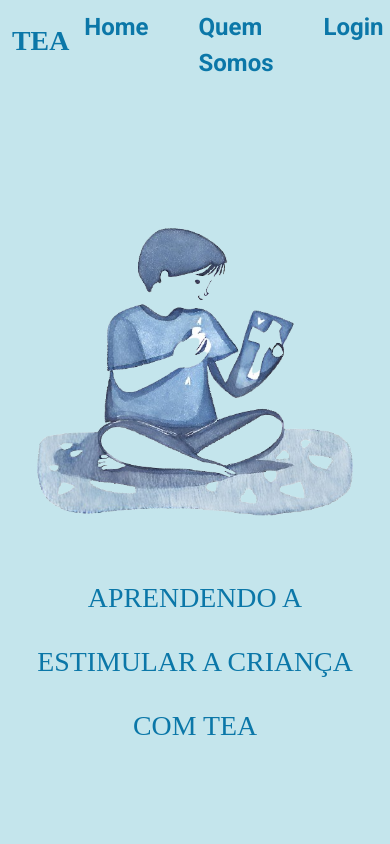
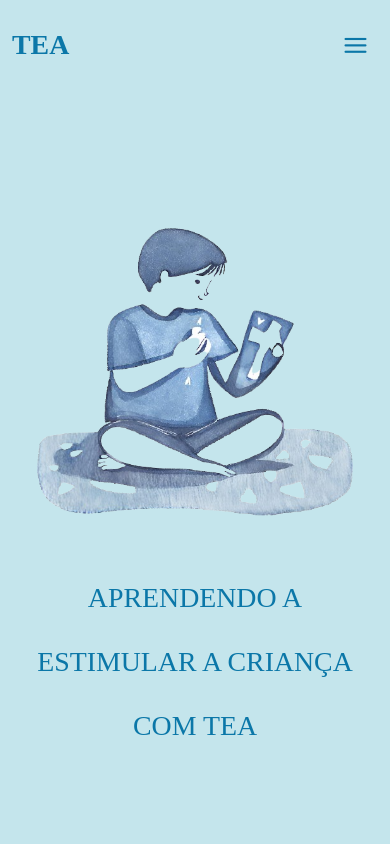
Before and after one commit to rafaeldocarmo/TEA-SITE, a React (Create React App) app in the folder front/: page / in a window 390 px wide. Shown: the top 844 px of the page. Built offline with nearby package versions, Linux system fonts and the light colour scheme; a web font is replaced by a local one.

Commit message:
feat: header hamburguer

```diff
--- a/front/src/App.js
+++ b/front/src/App.js
@@ -15,11 +15,13 @@ function App() {
       <BrowserRouter>
         <Header />
         <ToastContainer />
-        <Routes>
-          <Route path="/" element={<Home />} />
-          <Route path="/atividades/:slug" element={<Atividade />} />
-          <Route path="/login" element={<Login />} />
-        </Routes>
+        <main>
+          <Routes>
+            <Route path="/" element={<Home />} />
+            <Route path="/atividades/:slug" element={<Atividade />} />
+            <Route path="/login" element={<Login />} />
+          </Routes>
+        </main>
         <Footer />
       </BrowserRouter>
     </PrimeReactProvider>
--- a/front/src/components/header.js
+++ b/front/src/components/header.js
@@ -1,15 +1,31 @@
 import '../styles/App.scss'
-import React from 'react'
+import React, { useRef } from 'react'
 import Container from 'react-bootstrap/Container';
 import { Link } from 'react-router-dom';
+import { Button } from 'primereact/button';
+import { Menu } from 'primereact/menu';
 
 
 const Header = (props) => {
-
+  const menuRight = useRef(null);
+  const items = [
+    {
+        label: 'Home',
+        url: '/'
+    },
+    {
+        label: 'Quem Somos',
+        url: '/'
+    },
+    {
+        label: 'Login',
+        url: '/login'
+    },
+  ];
   return (
     <>
       <header>
-          <Container className='header-content'>
+          <Container className='header-content header-desktop'>
             <h1>TEA</h1>
             <div>
               <Link className='header-item' to="/">Home</Link>
@@ -17,37 +33,12 @@ const Header = (props) => {
               <Link className='header-item' to="/login">Login</Link>
             </div>
           </Container>
+          <Container className='header-content header-mobile'>
+            <h1>TEA</h1>
+            <Menu model={items} popup ref={menuRight} id="popup_menu_right" className='menu-hamb' />
+            <Button icon="pi pi-bars" className="mr-2" unstyled onClick={(event) => menuRight.current.toggle(event)} />
+          </Container>
       </header>
-      {/* <header className='menu-hamburguer'>
-        {!openMenu && (<div className='menu-hamburguer-button' onClick={() => {setOpenMenu(true)}}></div>)}
-        {openMenu && (<div className='menu-hamburguer-button-close' onClick={() => {setOpenMenu(false)}}></div>)}
-        <Container className={openMenu ? 'menu-hamburguer-content menu-open' : 'menu-hamburguer-content '}>
-            {!isHome && (
-              <>
-              <Link className='header-item' to="/" onClick={() => {setOpenMenu(false)}}>
-                Home
-              </Link>
-              </>
-            )}
-            <Link className='header-item' to="/filmes" onClick={() => {setOpenMenu(false)}}>Filmes</Link>
-            <Link className='header-item' to="/series" onClick={() => {setOpenMenu(false)}}>Séries</Link>
-            <Link className='header-item' to="/livros" onClick={() => {setOpenMenu(false)}}>Livros</Link>
-            <Link className='header-item' to="/avaliacoes" onClick={() => {setOpenMenu(false)}}>Avaliações</Link>
-            <Link className='header-item' to="/membros" onClick={() => {setOpenMenu(false)}}>Membros</Link>
-            {!(userLoggedIn || adminLoggedIn) && (<>
-              <h4 onClick={() => {setOpenMenu(false); props.clickLogin()}}>Login</h4>
-            </>)}
-            {(userLoggedIn) && (<>
-              <Link className='header-item' to={'/usuario/' + userLoggedIn} onClick={() => {setOpenMenu(false)}}>Perfil</Link>
-            </>)}
-            {(adminLoggedIn) && (<>
-              <Link className='header-item' to={'/usuario/' + adminLoggedIn} onClick={() => {setOpenMenu(false)}}>Perfil</Link>
-            </>)}
-            {(userLoggedIn || adminLoggedIn) && (<>
-              <Link className='header-item' onClick={handleGetOut} >Sair</Link>
-            </>)}
-          </Container>
-      </header> */}
     </>
   )
 }
--- a/front/src/pages/atividade.js
+++ b/front/src/pages/atividade.js
@@ -43,16 +43,20 @@ const Atividade = () => {
   return (
     <div className="activies">
 
+        <div className="next-prev-buttons">
           <Button
-          label="Anterior"
+            label="<- Anterior"
+            unstyled
             onClick={goToPreviousActivity}
           />
           <Button
-          label="Próxima"
+            label="Próxima ->"
+            unstyled
             onClick={goToNextActivity}
           />
+        </div>
 
-        <h2><Link to='/#section'>{currentCategory}</Link> - {currentActivity.nome}</h2>
+        <h2><Link className="current-hability" to='/#section'>{currentCategory}</Link>: {currentActivity.nome}</h2>
 
         <div className="activies-grid">
           <div className="box">
@@ -77,9 +81,9 @@ const Atividade = () => {
           </div>}
         </div>
 
-        <div className='img-div'>
+        {/* <div className='img-div'>
             <img src={login} alt='criança brincando' />
-        </div>
+        </div> */}
     </div>
   )
 }
--- a/front/src/pages/home.js
+++ b/front/src/pages/home.js
@@ -43,11 +43,6 @@ function Home() {
       console.log("data", calcularProgresso(sequenciaEscolhida))
       setSequenciaEscolhidaBack(prepareDataForBackend(sequenciaEscolhida))
   }, [sequenciaEscolhida]);
-  // useEffect(() => {
-  //     console.log("data", parseBackendData(sequenciaEscolhidaBack))
-  // }, [sequenciaEscolhidaBack]);
-
-
 
 
   const accordionHeader = (text) => {
@@ -135,7 +130,7 @@ function Home() {
               <table>
                 <thead>
                   <td>
-                    Agenda de atividades
+                    Agenda de Atividades
                     <i className="question pi pi-question-circle"
                     data-pr-tooltip ="Para montar sua agenda semanal, clique no ícone de mais (+) ao lado da semana e escolha as atividades que deseja adicionar. Fácil e rápido!"
                     data-pr-position="left"
@@ -163,7 +158,7 @@ function Home() {
               <table>
                 <thead>
                   <td>
-                    Agenda de atividades
+                    Agenda de Atividades
                     <i className="question pi pi-question-circle"
                     data-pr-tooltip ="Para montar sua agenda semanal, clique no ícone de mais (+) ao lado da semana e escolha as atividades que deseja adicionar. Fácil e rápido!"
                     data-pr-position="left"
--- a/front/src/styles/App.scss
+++ b/front/src/styles/App.scss
@@ -13,6 +13,10 @@ body{
   height: 100%;
   min-height: 100vh;
   position: relative;
+  margin: auto;
+}
+
+main{
   max-width: 1200px;
   margin: auto;
 }
@@ -57,7 +61,25 @@ header{
       }
     }
   }
+  .header-mobile{
+    display: none;
 
+    h1{
+      margin-bottom: 0;
+    }
+
+    button{
+      display: flex;
+      justify-content: center;
+      align-items: center;
+      background: none;
+      border: none;
+      color: #0b77a8;
+      span{
+        font-size: 22px;
+      }
+    }
+  }
 
   @media screen and (max-width: 768px) {
     h4, .header-item{
@@ -65,6 +87,44 @@ header{
     }
     .header-content{
       gap: 15px;
+    }
+    .header-desktop{
+      display: none;
+    }
+    .header-mobile{
+      display: flex;
+    }
+  }
+}
+
+.menu-hamb{
+  width: auto;
+  border-radius: 8px;
+  background-color: #0b77a8;
+  z-index: 9999 !important;
+  ul{
+    padding-left: 0;
+    padding: 10px;
+    margin-bottom: 0;
+    li .p-menuitem-content .p-menuitem-link span{
+      color: #c4e5ec;
+      font-weight: bold;
+    }
+
+    li .p-menuitem-link{
+      text-decoration: none;
+      color: #0b77a8;
+    }
+
+    li .p-menuitem-content:hover{
+      background: white;
+      color: #0b77a8;
+      .p-menuitem-link span{
+        color: #0b77a8;
+      }
+    }
+    li:hover{
+      color: #0b77a8;
     }
   }
 }
@@ -255,11 +315,32 @@ footer{
 .activies{
   padding: 30px;
 
-  h2{
+  h2, .current-hability{
+    text-decoration: none;
     color: #0b77a8;
     font-weight: bold;
     font-size: 30px;
     margin-bottom: 20px;
+  }
+
+  .next-prev-buttons{
+    display: flex;
+    justify-content: space-between;
+    align-items: center;
+    width: 100%;
+    margin-bottom: 30px;
+
+    button{
+      background: none !important;
+      border: none;
+      color: #0b77a8;
+      font-weight: bold;
+      // width: 22px;
+      span{
+        padding: 5px;
+        border-bottom: 1px solid #0b77a8;
+      }
+    }
   }
 
   .box{
@@ -283,6 +364,10 @@ footer{
       grid-auto-flow: column;
       grid-auto-rows: min-content;
       gap: 10px;
+      @media (max-width: 900px) {
+        grid-template-columns: 1fr;
+        grid-auto-flow: row;
+      }
   }
 }
 
```
Lines whose indentation alone changed are shown as unchanged.
